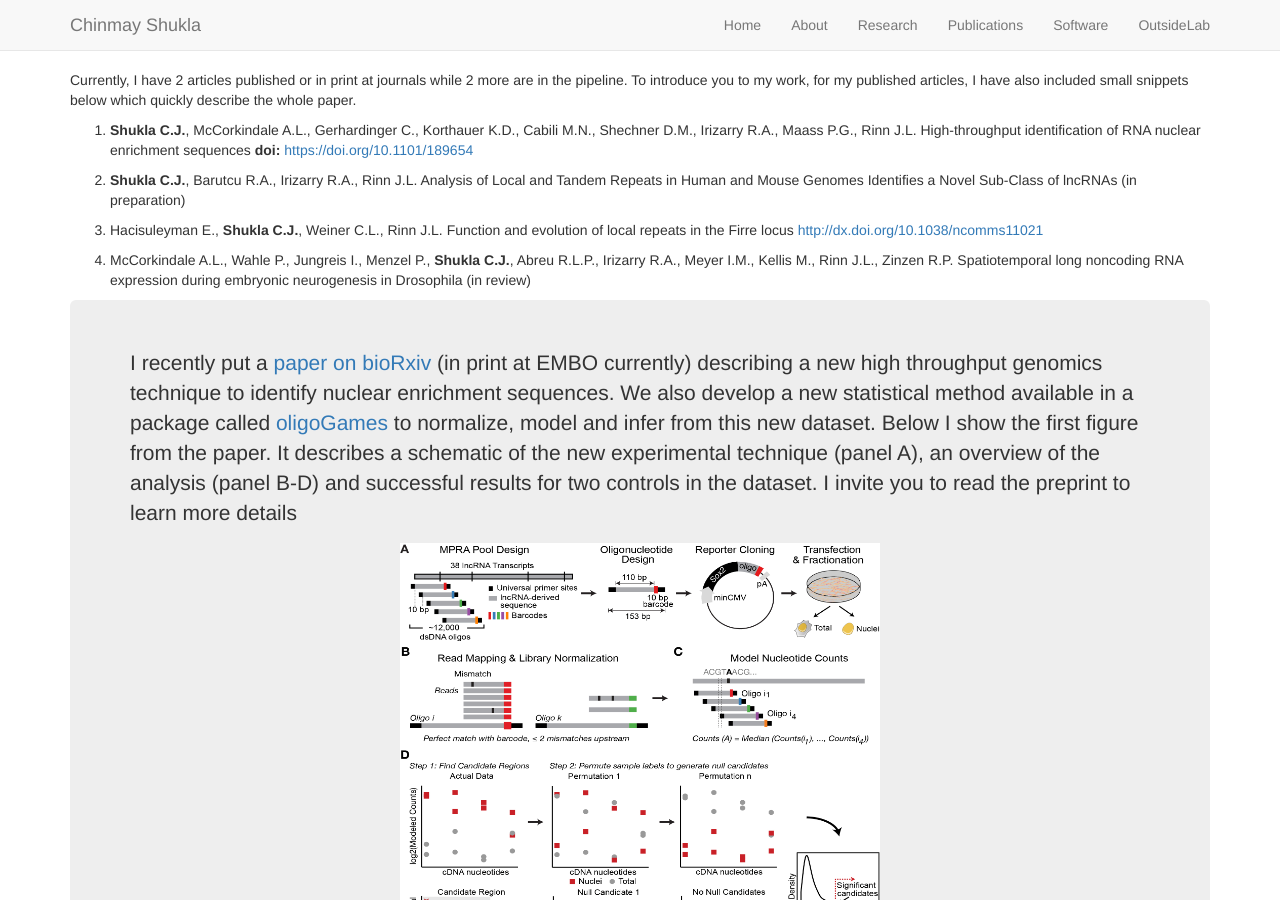
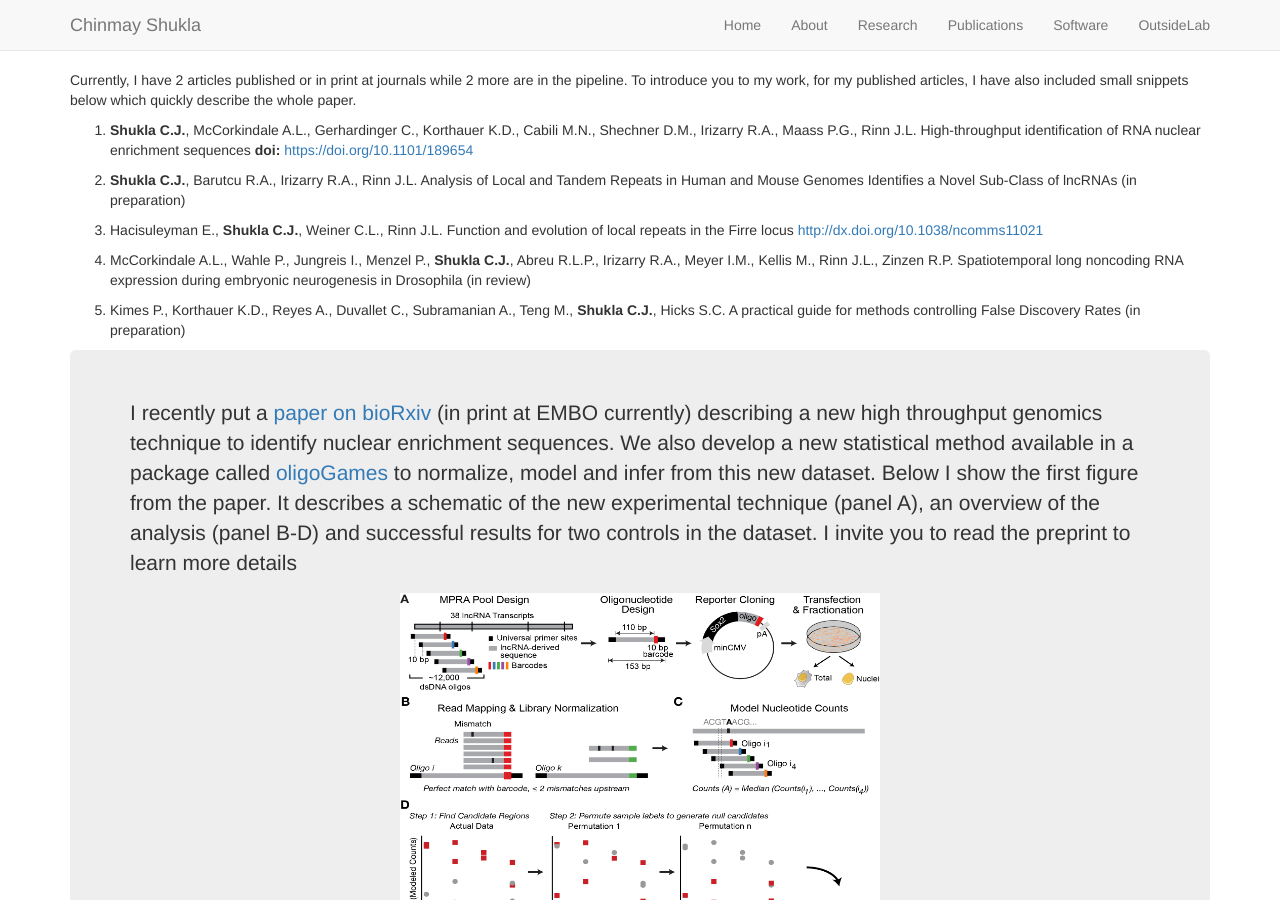
Before and after one commit to cshukla/cshukla.github.io, a Jekyll site: the page built from pages/publications.md, in a window 1280 px wide and 900 px high. Built offline with Jekyll 4.4.1, drawn with Linux system fonts in a browser that asks for light colours; nearby versions of some CDN libraries.

Commit message:
add benchmark FDR publication

```diff
--- a/pages/publications.md
+++ b/pages/publications.md
@@ -14,6 +14,7 @@ Currently, I have 2 articles published or in print at journals while 2 more are
 
 4. McCorkindale A.L., Wahle P., Jungreis I., Menzel P., **Shukla C.J.**, Abreu R.L.P., Irizarry R.A., Meyer I.M., Kellis M., Rinn J.L., Zinzen R.P. Spatiotemporal long noncoding RNA expression during embryonic neurogenesis in Drosophila (in review)
 
+5. Kimes P., Korthauer K.D., Reyes A., Duvallet C., Subramanian A., Teng M., **Shukla C.J.**, Hicks S.C. A practical guide for methods controlling False Discovery Rates (in preparation)
 
 <div class="jumbotron">
 <p>I recently put a <a href="https://www.biorxiv.org/content/early/2017/09/15/189654">paper on bioRxiv</a> (in print at EMBO currently) describing a new high throughput genomics technique to identify nuclear enrichment sequences. We also develop a new statistical method available in a package called <a href="https://github.com/cshukla/oligoGames">oligoGames</a> to normalize, model and infer from this new dataset. Below I show the first figure from the paper. It describes a schematic of the new experimental technique (panel A), an overview of the analysis (panel B-D) and successful results for two controls in the dataset. I invite you to read the preprint to learn more details</p>
```
